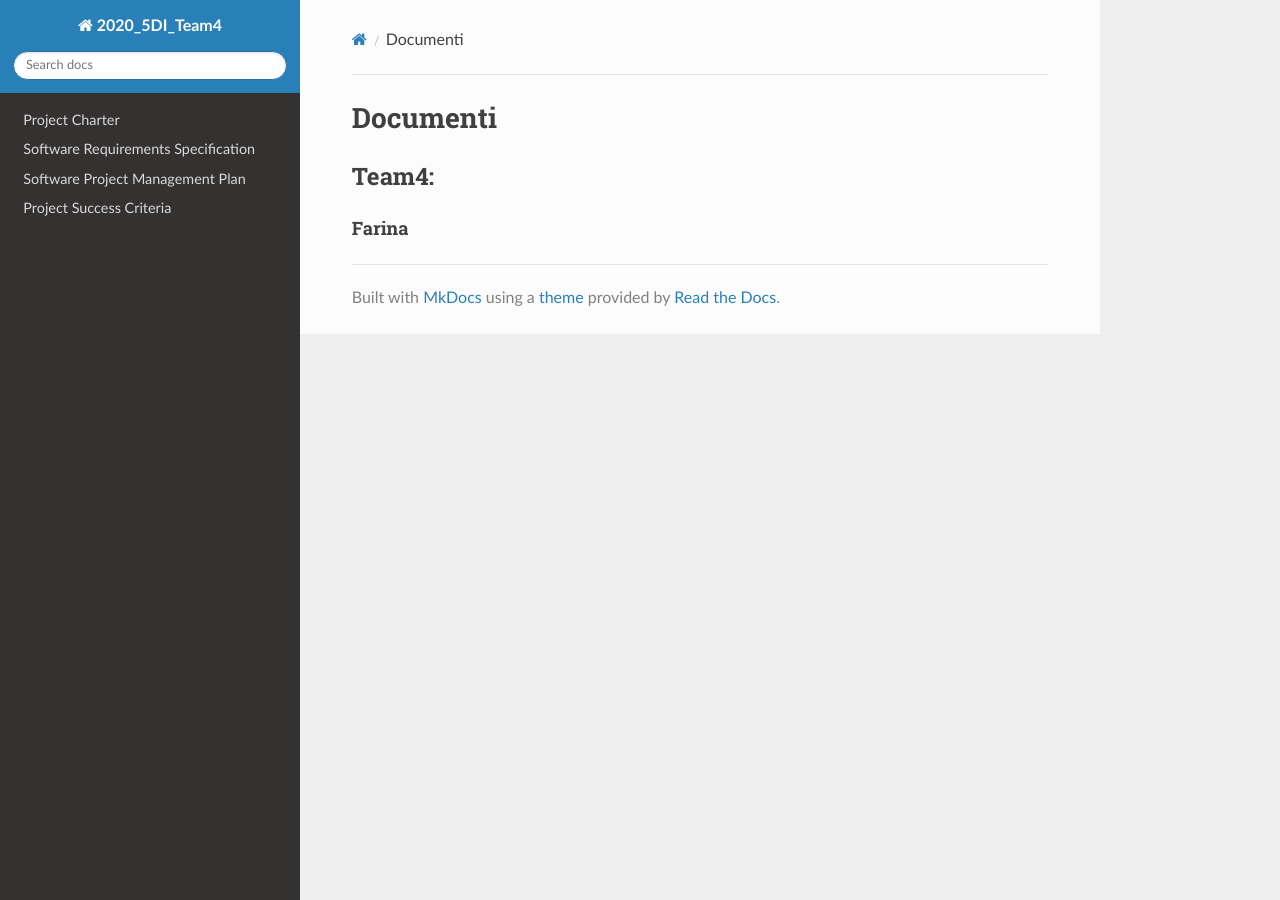
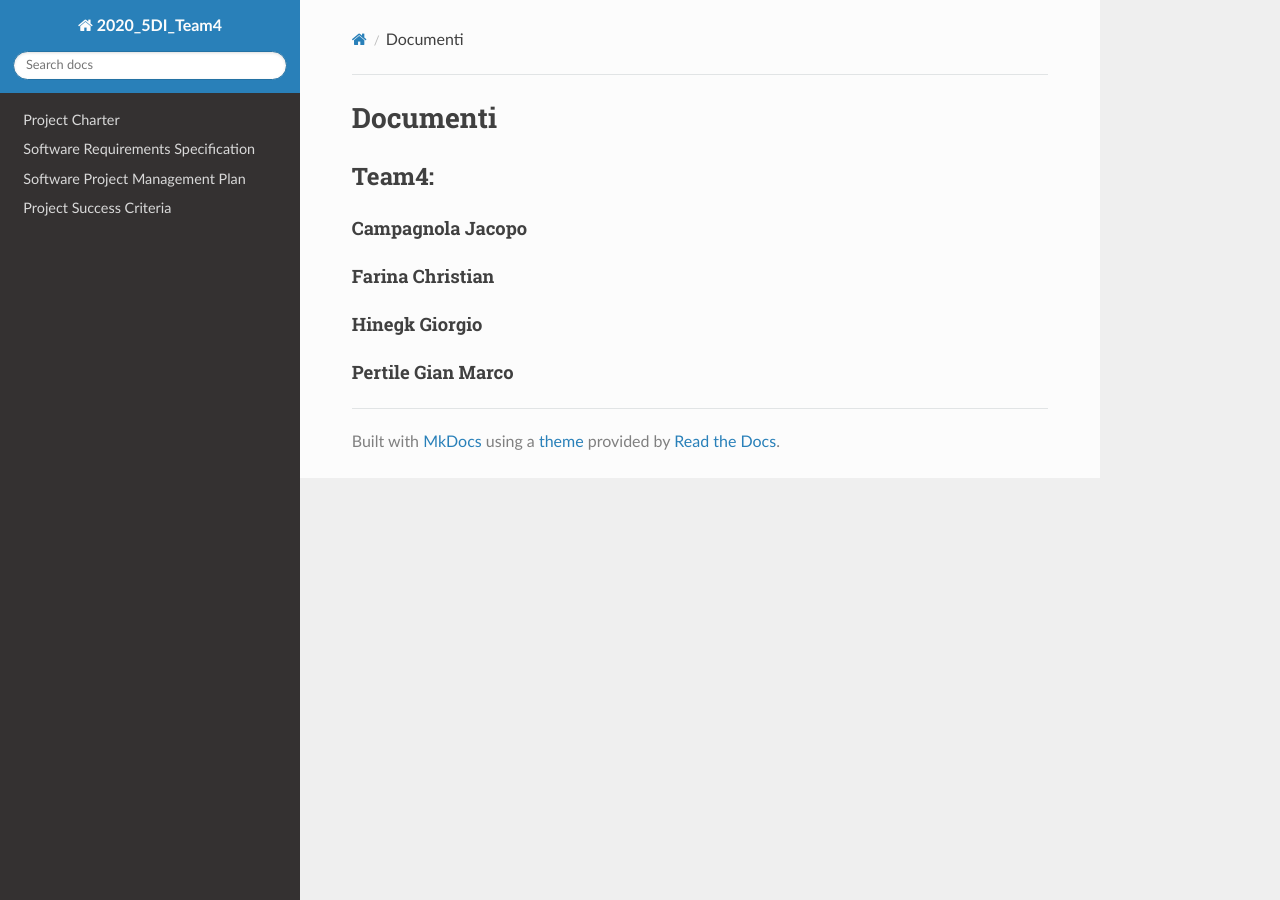
Before and after one commit to FarinaChristian/2020_5DI_team3.2_Farina, an MkDocs documentation site: the page built from docs/index.md, in a window 1280 px wide. Built offline with MkDocs 1.6.1, drawn with Linux system fonts in a browser that asks for light colours; nearby versions of some CDN libraries.

Commit message:
Update index.md

```diff
--- a/docs/index.md
+++ b/docs/index.md
@@ -1,3 +1,6 @@
 # Documenti
 ## Team4:
-#### Farina
+#### Campagnola Jacopo
+#### Farina Christian
+#### Hinegk Giorgio
+#### Pertile Gian Marco
```
